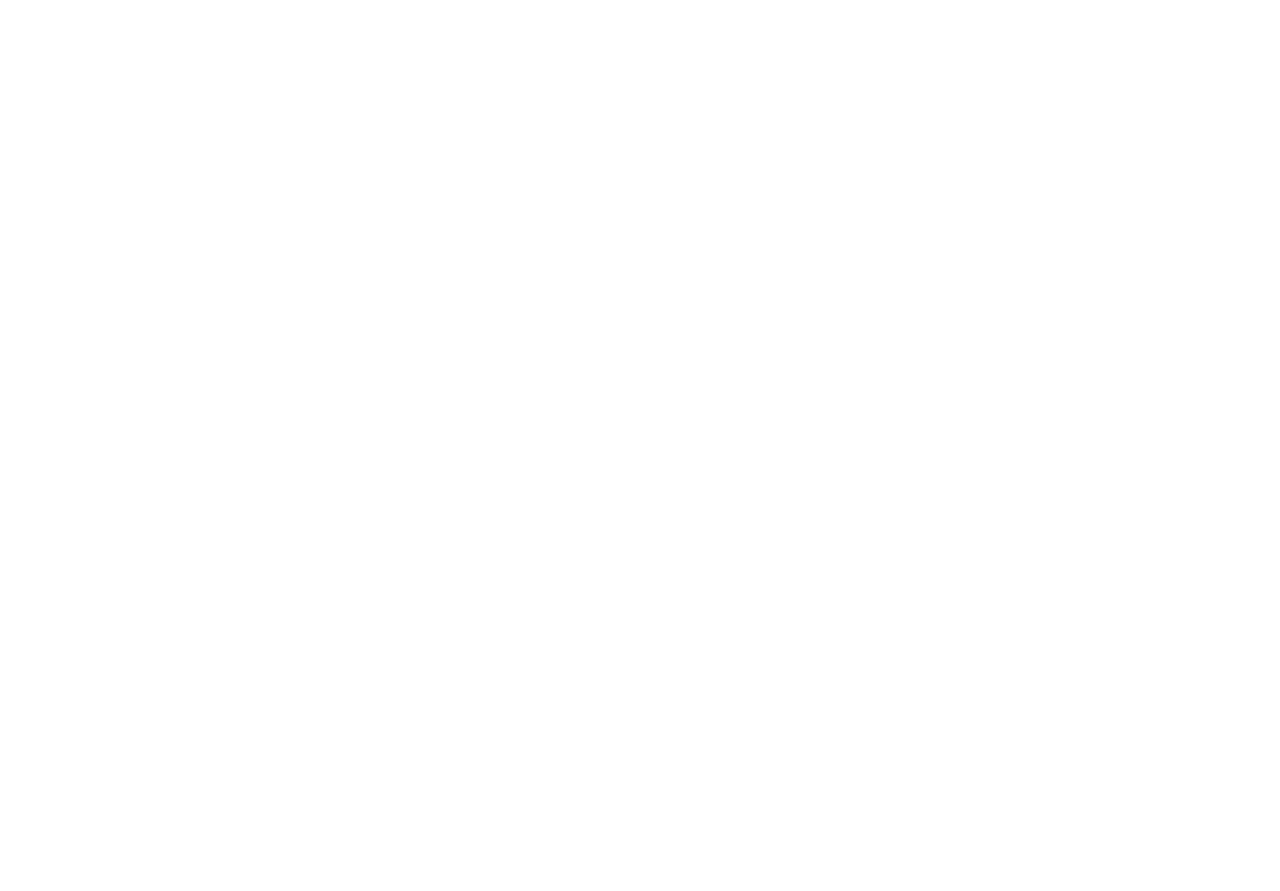
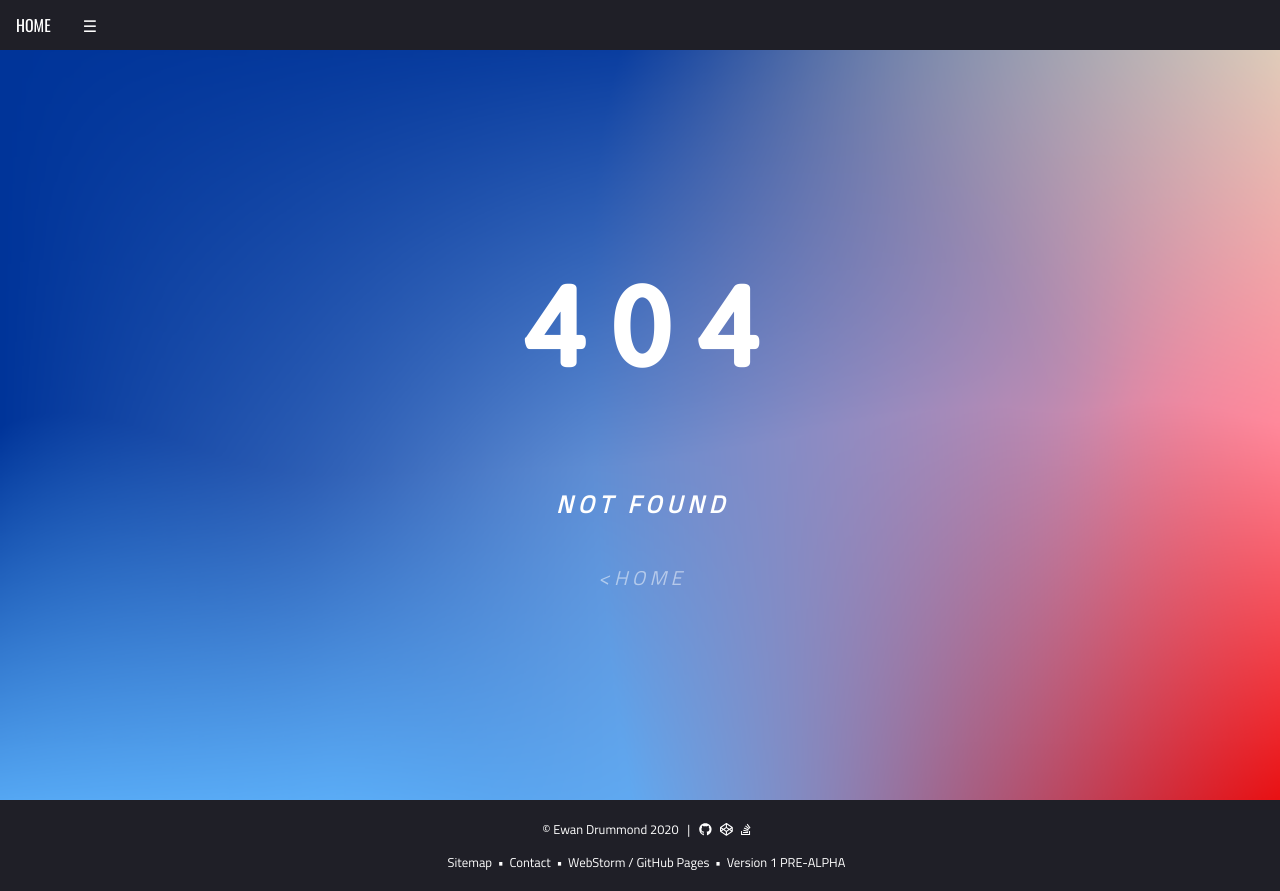
Before and after one commit to edrumm/edrumm.github.io, a plain HTML site: page 404.html in a window 1280 px wide. Before the commit the page ends 800 px from the top, so only its background shows below. Drawn offline with nearby package versions, Linux system fonts and the light colour scheme.

Commit message:
added 404

```diff
--- a/404.html
+++ b/404.html
@@ -2,9 +2,47 @@
 <html lang="en">
 <head>
     <meta charset="UTF-8">
-    <title>404 | Not Found!</title>
+    <meta name="viewport" content="width=device-width, initial-scale=1.0">
+    <meta name="description" content="...add here...">
+    <meta name="keywords" content="...add here...">
+    <meta name="author" content="Ewan Drummond">
+    <link rel="stylesheet" type="text/css" href="style/css/master.css">
+    <link rel="stylesheet" type="text/css" href="style/css/mobile.css">
+    <link href="https://fonts.googleapis.com/css?family=Asap:500|Oswald|Roboto+Mono|Titillium+Web&display=swap"
+          rel="stylesheet">
+    <script defer src="https://use.fontawesome.com/releases/v5.8.1/js/all.js"
+            integrity="sha384-g5uSoOSBd7KkhAMlnQILrecXvzst9TdC09/VM+pjDTCM+1il8RHz5fKANTFFb+gQ"
+            crossorigin="anonymous">
+    </script>
+    <script src="js/animation.js" type="text/javascript"></script>
+    <script src="js/config.js" type="text/javascript"></script>
+    <script src="js/drawer.js" type="text/javascript"></script>
+    <title>404</title>
 </head>
-<body>
-
+<body onload="config();">
+    <nav>
+        <ul>
+            <li><a href="index.html">HOME</a></li> <!--Add logo here?-->
+            <li><a href="javascript:void(0)">☰</a></li>
+        </ul>
+    </nav>
+    <div class="section">
+        <h1>4 0 4</h1>
+        <h2>N O T &nbsp; F O U N D</h2>
+        <p class="p-light">< H O M E</p>
+    </div>
+    <footer>
+        <p>
+            &copy; Ewan Drummond <span id="date"></span> &nbsp; | &nbsp;
+            <a href="https://github.com/edrumm" title="GitHub" target="_blank" id="gh"><i class="fab fa-github"></i></a> &nbsp;
+            <a href="https://codepen.io/edrumm" title="Codepen" target="_blank" id="cpen"><i class="fab fa-codepen"></i></a> &nbsp;
+            <a href="https://stackoverflow.com/users/9073595/edrumm2020" title="StackOverflow" target="_blank" id="so">
+                <i class="fab fa-stack-overflow"></i></a>
+        </p>
+        <p>
+            <a href="404.html">Sitemap</a> &nbsp;&bull;&nbsp; <a href="404.html">Contact</a> &nbsp;&bull;&nbsp; <span class="hide-mobile"> WebStorm / GitHub Pages
+                &nbsp;&bull;&nbsp; </span> Version 1 PRE-ALPHA
+        </p>
+    </footer>
 </body>
 </html>
```
Also changed, not shown: index.html (+4 -8 lines).
